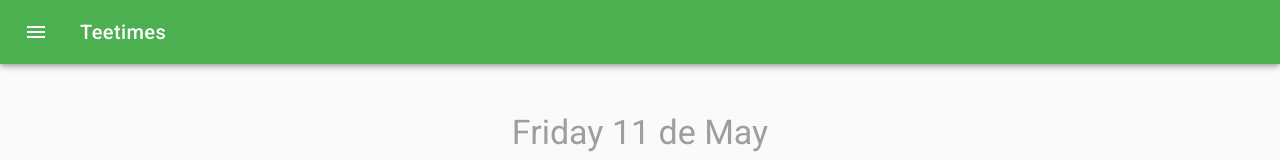
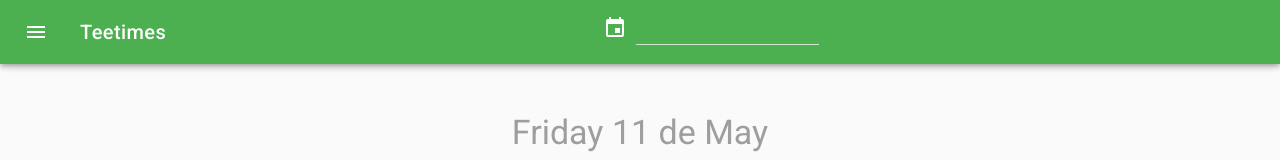
Before and after one commit to tcaraccia/teetime-app, a Vue app: page / in a window 1280 px wide. Shown: the top 160 px of the page. Built offline with nearby package versions, Linux system fonts and the light colour scheme.

Commit message:
add datepicker in header

```diff
--- a/src/components/Header.vue
+++ b/src/components/Header.vue
@@ -23,6 +23,33 @@
     <v-toolbar color="green" dark fixed app>
         <v-toolbar-side-icon @click.stop="drawer = !drawer"></v-toolbar-side-icon>
         <v-toolbar-title @click="clickHome" >Teetimes {{this.$route.meta.title}}</v-toolbar-title>
+          <v-menu
+            ref="date"
+            :close-on-content-click="true"
+            v-model="date"
+            :nudge-right="40"
+            :return-value.sync="tempDate"
+            lazy
+            transition="scale-transition"
+            offset-y
+            min-width="290px"
+            class="mx-auto"
+          >
+            <v-text-field
+              slot="activator"
+              v-model="tempDate"
+              prepend-icon="event"
+              readonly
+              color="white"
+            ></v-text-field>
+            <v-date-picker
+              color="green"
+              header-color="green"
+              v-model="tempDate"
+              @input="$refs.date.save(tempDate)">
+            </v-date-picker>
+
+          </v-menu>
     </v-toolbar>
   </div>
 </template>
@@ -30,7 +57,9 @@
 <script>
 export default {
   data: () => ({
-    drawer: null
+    drawer: null,
+    tempDate: null,
+    date: null
   }),
   methods: {
     clickHome () {
```
